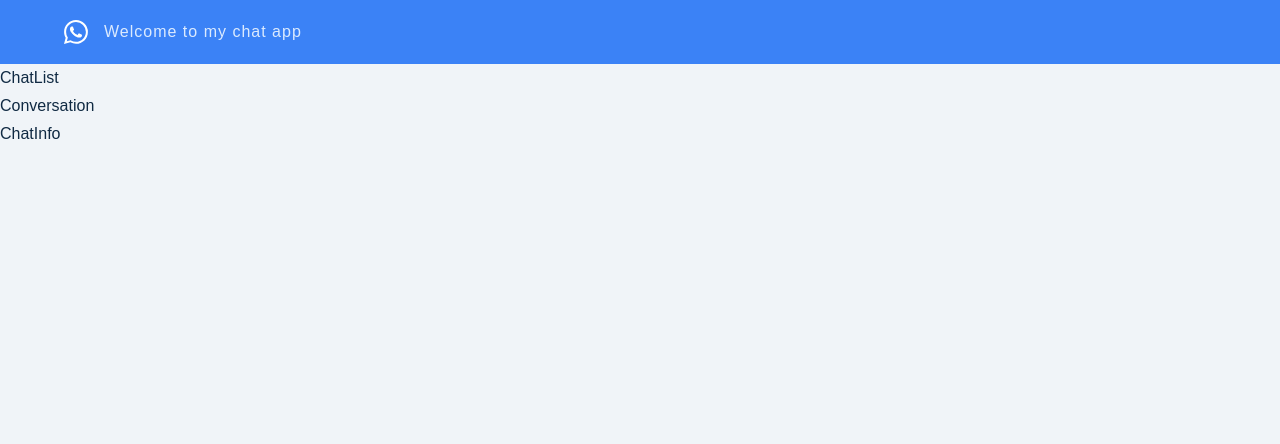
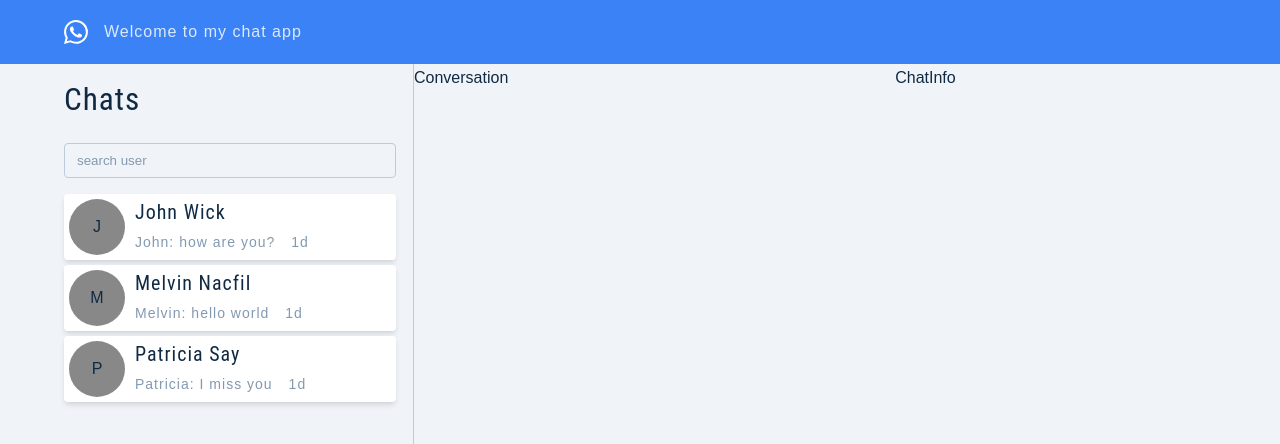
Before and after one commit to mnacfil/fontapi-chat-app, a React (Create React App) app in the folder client/: page / in a window 1280 px wide. Shown: the top 444 px of the page. Built offline with nearby package versions, Linux system fonts and the light colour scheme.

Commit message:
add style to chat list

```diff
--- /dev/null
+++ b/client/src/components/Chat.js
@@ -0,0 +1,80 @@
+import React from 'react'
+import styled from 'styled-components'
+
+const Chat = ({ firstName, lastName, circle, message, createdAt}) => {
+  return (
+    <Wrapper>
+      <div className="chat-container">
+        <div>
+          <div className="left">{circle}</div>
+          <div className="right">
+            <h5 className='name'>{firstName} {lastName}</h5>
+            <p>
+              <span className='firstName'>{firstName}:</span>
+              <span className='message'>{message}</span>
+              <span className='time-ago'>{createdAt}</span>
+            </p>
+          </div>
+        </div>
+      </div>
+    </Wrapper>
+  )
+}
+
+const Wrapper = styled.article`
+  background-color: var(--white);
+  box-shadow: var(--shadow-2);
+  transition: var(--transition);
+  margin: 5px 0;
+  border-radius: var(--borderRadius);
+  padding: 5px;
+  cursor: pointer;
+
+  .chat-container {
+
+    div {
+      display: flex;
+      align-items: center;
+      height: 3.5rem;
+
+      .left {
+        width: 3.5rem;
+        height: 3.5rem;
+        border-radius: 50%;
+        background-color: #888;
+        display: grid;
+        place-items: center;
+        margin-right: 10px;
+      }
+
+      .right {
+        display: flex;
+        flex-direction: column;
+        justify-content: space-between;
+        align-items: flex-start;
+        h5 {
+          margin: 0;
+        }
+        p {
+          color: var(--grey-400);
+          font-size: 14px;
+          margin: 0;
+          letter-spacing: var(--letterSpacing);
+          .firstName {
+            margin-right: 5px;
+          }
+          .message {
+            margin-right: 1rem;
+          }
+        }
+      }
+    }
+  }
+
+  &:hover {
+    box-shadow: var(--shadow-4);
+    background-color: var(--grey-100);
+  }
+`;
+
+export default Chat
--- /dev/null
+++ b/client/src/components/ChatBox.js
@@ -0,0 +1,22 @@
+import React from 'react'
+import Chat from './Chat';
+import styled from 'styled-components';
+import users from '../users'
+
+const ChatBox = () => {
+  return (
+    <Wrapper>
+        {users.map((user, index) => {
+            return (
+                <Chat key={index} {...user}/>
+            )
+        })}
+    </Wrapper>
+  )
+}
+
+const Wrapper = styled.div`
+    margin-top: 1rem;
+`;
+
+export default ChatBox
--- a/client/src/components/ChatList.js
+++ b/client/src/components/ChatList.js
@@ -1,9 +1,30 @@
-import React from 'react'
-
+import React from 'react';
+import styled from 'styled-components';
+import SearchInput from './SearchInput';
+import ChatBox from './ChatBox';
+import {} from 'react-icons'
 const ChatList = () => {
   return (
-    <div>ChatList</div>
+    <Wrapper>
+      <div className="chatList-container">
+        <div className="chatList-title">
+          <h3>Chats</h3>
+        </div>
+        <SearchInput />
+        <ChatBox />
+      </div>
+    </Wrapper>
   )
 }
 
+const Wrapper = styled.section`
+  border-right: 1px solid var(--grey-200);
+  .chatList-container {
+    width: 95%;
+    .chatList-title {
+      margin-top: 1rem;
+    }
+  }
+`;
+
 export default ChatList
--- /dev/null
+++ b/client/src/components/SearchInput.js
@@ -0,0 +1,15 @@
+import React from 'react'
+
+const SearchInput = () => {
+  return (
+    <form>
+        <input
+            type="text"
+            placeholder='search user'
+            className='form-input'
+            />
+    </form>
+  )
+}
+
+export default SearchInput
--- a/client/src/components/index.js
+++ b/client/src/components/index.js
@@ -2,6 +2,8 @@ import ChatInfo from './ChatInfo';
 import ChatList from './ChatList';
 import Conversation from './Conversation';
 import Header from './Header';
+
+
 export {
     ChatInfo,
     ChatList,
--- a/client/src/pages/Main.js
+++ b/client/src/pages/Main.js
@@ -22,6 +22,13 @@ const Main = () => {
 
 const MainWrapper = styled.main`
 
+  .main-container {
+    width: 90vw;
+    margin: 0 auto;
+    height: calc(100vh - 4rem);
+    display: grid;
+    grid-template-columns: 350px 1.5fr 1fr;
+  }
 `;
 
 export default Main
--- /dev/null
+++ b/client/src/users.js
@@ -0,0 +1,26 @@
+
+ const users = [
+    {
+        firstName: "John",
+        lastName: 'Wick',
+        message: "how are you?",
+        circle: 'J',
+        createdAt: '1d'
+    },
+    {
+        firstName: "Melvin",
+        lastName: 'Nacfil',
+        message: "hello world",
+        circle: 'M',
+        createdAt: '1d'
+    },
+    {
+        firstName: "Patricia",
+        lastName: 'Say',
+        message: "I miss you",
+        circle: 'P',
+        createdAt: '1d'
+    },
+]
+
+export default users;
```
